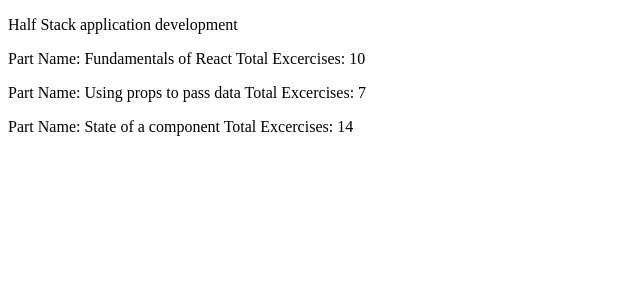
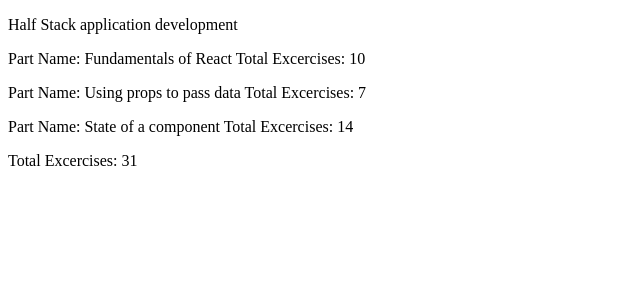
Before and after one commit to EmmanouilRichman/react-excercises-manny, a React (Vite) app in the folder lesson1/: page / in a window 1280 px wide. Shown: the top 300 px of the page, without its empty margins (0-640 px from the left). Built offline with nearby package versions, Linux system fonts and the light colour scheme.

Commit message:
answer for 1-3

```diff
--- a/lesson1/src/App.jsx
+++ b/lesson1/src/App.jsx
@@ -25,22 +25,37 @@ const Content = (props) => {
   )
 }
 
+const Total = (props) => {
+  return(
+    <div>
+      <p>Total Excercises: {props.total}</p>
+    </div>
+  )
+}
+
 
 const App = () => {
   const course = 'Half Stack application development'
-  const part1 = 'Fundamentals of React'
-  const exercises1 = 10
-  const part2 = 'Using props to pass data'
-  const exercises2 = 7
-  const part3 = 'State of a component'
-  const exercises3 = 14
+  const part1 = {
+    name: 'Fundamentals of React',
+    exercises: 10
+  }
+  const part2 = {
+    name: 'Using props to pass data',
+    exercises: 7
+  }
+  const part3 = {
+    name: 'State of a component',
+    exercises: 14
+  }
 
   return (
     <div>
       <Header course={course} />
-      <Content part={part1} excercise={exercises1}/>
-      <Content part={part2} excercise={exercises2}/>
-      <Content part={part3} excercise={exercises3}/>
+      <Content part={part1.name} excercise={part1.exercises}/>
+      <Content part={part2.name} excercise={part2.exercises}/>
+      <Content part={part3.name} excercise={part3.exercises}/>
+      <Total total={part1.exercises + part2.exercises + part3.exercises} />
     </div>
   )
 }
```
